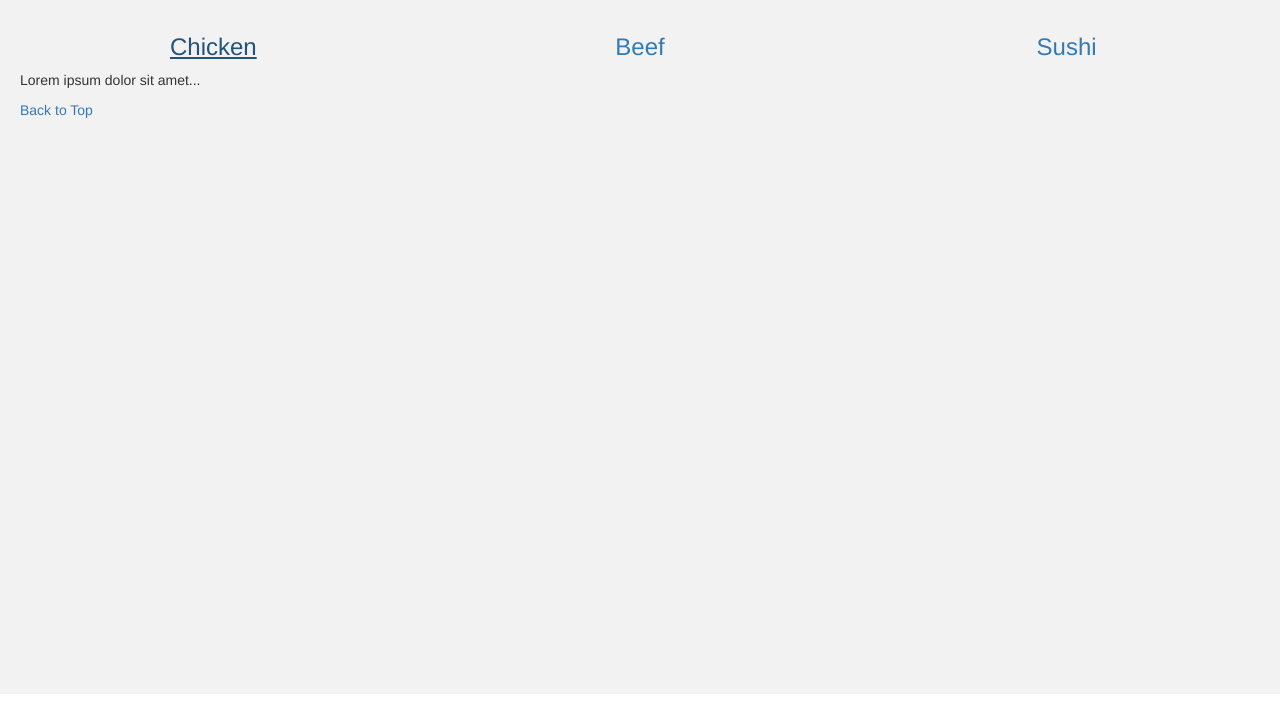
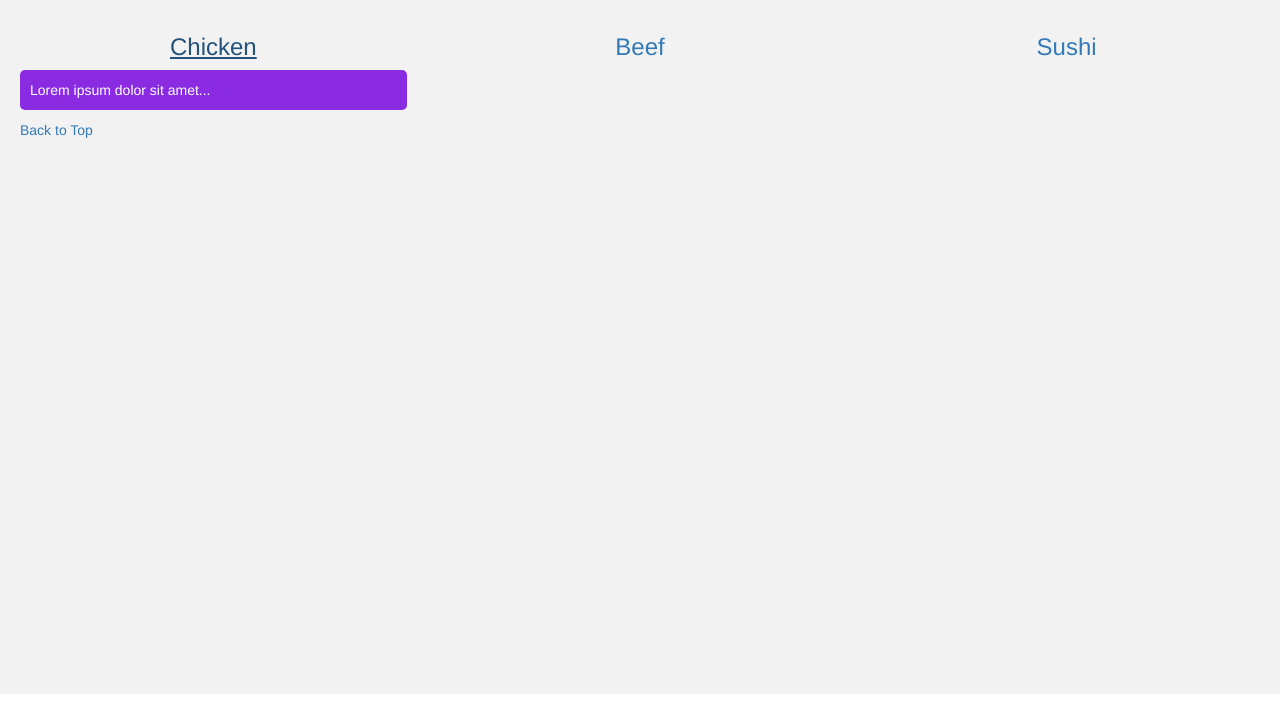
Before and after one commit to zanybekovaaruzan9-lgtm/module3_task, a plain HTML site: page index.html in a window 1280 px wide. Both pictures are taken after a click on the link "Chicken". Shown: the part 148-862 px from the top of the page. Drawn offline with nearby package versions, Linux system fonts and the light colour scheme.

Commit message:
Update styles.css

```diff
--- a/css/styles.css
+++ b/css/styles.css
@@ -16,3 +16,11 @@
 .navbar-nav > li > a {
   text-align: center;
 }
+
+/* Styles for text inside every section */
+.section-text {
+  background-color: #8a2be2;
+  color: white;
+  padding: 10px;
+  border-radius: 5px;
+}
```
